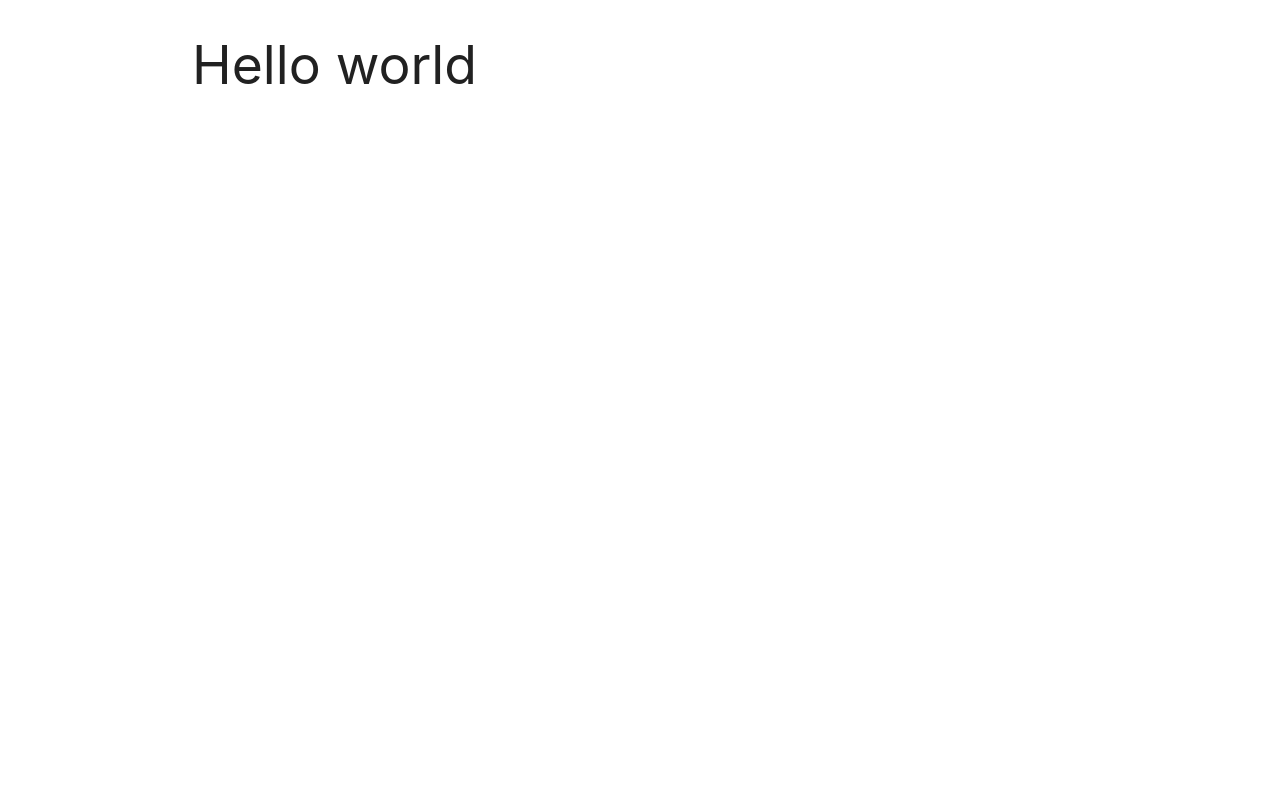
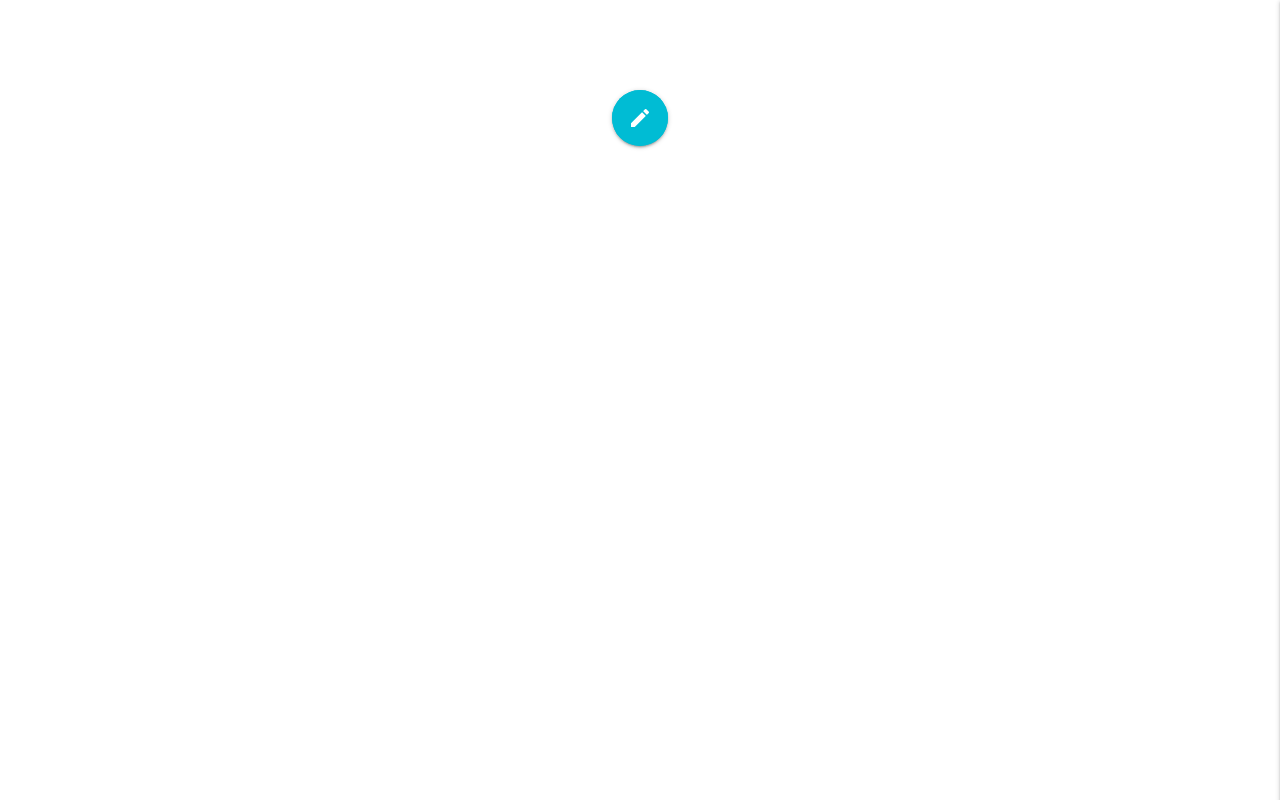
Before and after one commit to Imlohith/gmail-task-replica, a plain HTML site: page index.html in a window 1280 px wide. Drawn offline with nearby package versions, Linux system fonts and the light colour scheme.

Commit message:
added sidenav

```diff
--- a/index.html
+++ b/index.html
@@ -5,15 +5,44 @@
         <meta name="viewport" content="width=device-width, initial-scale=1.0">
         <meta http-equiv="X-UA-Compatible" content="ie=edge">
         <title>Gmail task replication</title>
+        <link href="https://fonts.googleapis.com/icon?family=Material+Icons" rel="stylesheet">
         <!-- Compiled and minified CSS -->
         <link rel="stylesheet" href="https://cdnjs.cloudflare.com/ajax/libs/materialize/1.0.0/css/materialize.min.css">
     </head>
     <body>
 
             <div class="container">
-        <h2>Hello world</h2>
+                <div class="center-align">
+                    <div class="row">
+                            <div class="section">
+
+                            </div>
+                            <div class="section">
+
+                            </div>
+                            <div class="section">
+
+                            </div>
+                        <div class="col s12">
+                                <a class=" sidenav-trigger btn-floating btn-large cyan pulse" data-target="gmail-task"><i class="material-icons">edit</i></a>
+                        </div>
+                    </div>
+                </div>
             </div>
 
-    <script src="https://cdnjs.cloudflare.com/ajax/libs/materialize/1.0.0/js/materialize.min.js"></script>
+            <ul class="sidenav" id="gmail-task">
+                    <h2>Awesome tasks</h2>
+            </ul>
+
+            <!-- Compiled and minified JavaScript -->
+            <script src="https://code.jquery.com/jquery-3.3.1.min.js"></script>
+            <script src="https://cdnjs.cloudflare.com/ajax/libs/materialize/1.0.0-beta/js/materialize.min.js"></script>
+            <script>
+            $(document).ready(function(){
+                $('.sidenav').sidenav({
+                    edge: 'right',
+                });
+            });
+            </script>
         </body>
         </html>
--- /dev/null
+++ b/init.js
@@ -0,0 +1,4 @@
+document.addEventListener('DOMContentLoaded', function() {
+    var elems = document.querySelectorAll('.sidenav');
+    var instances = M.Sidenav.init(elems, options);
+  });
```
Lines whose indentation alone changed are shown as unchanged.
